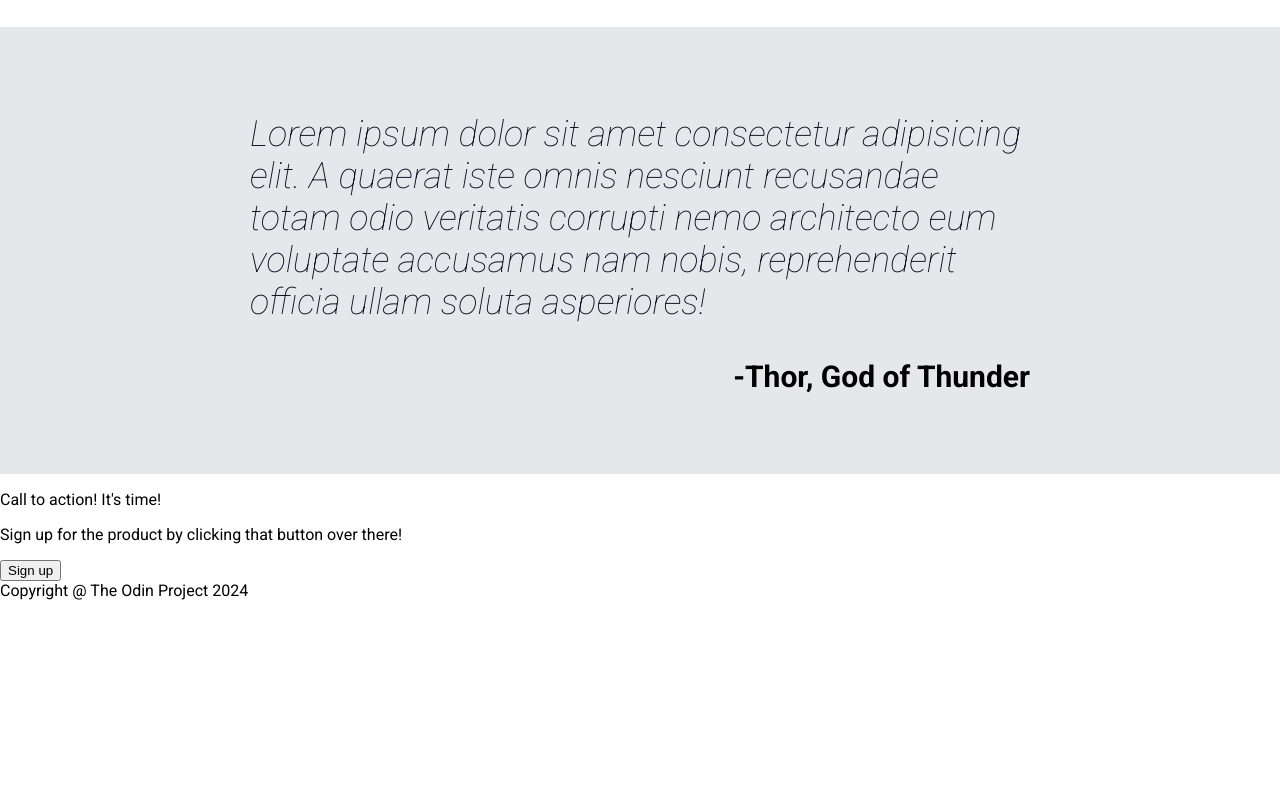
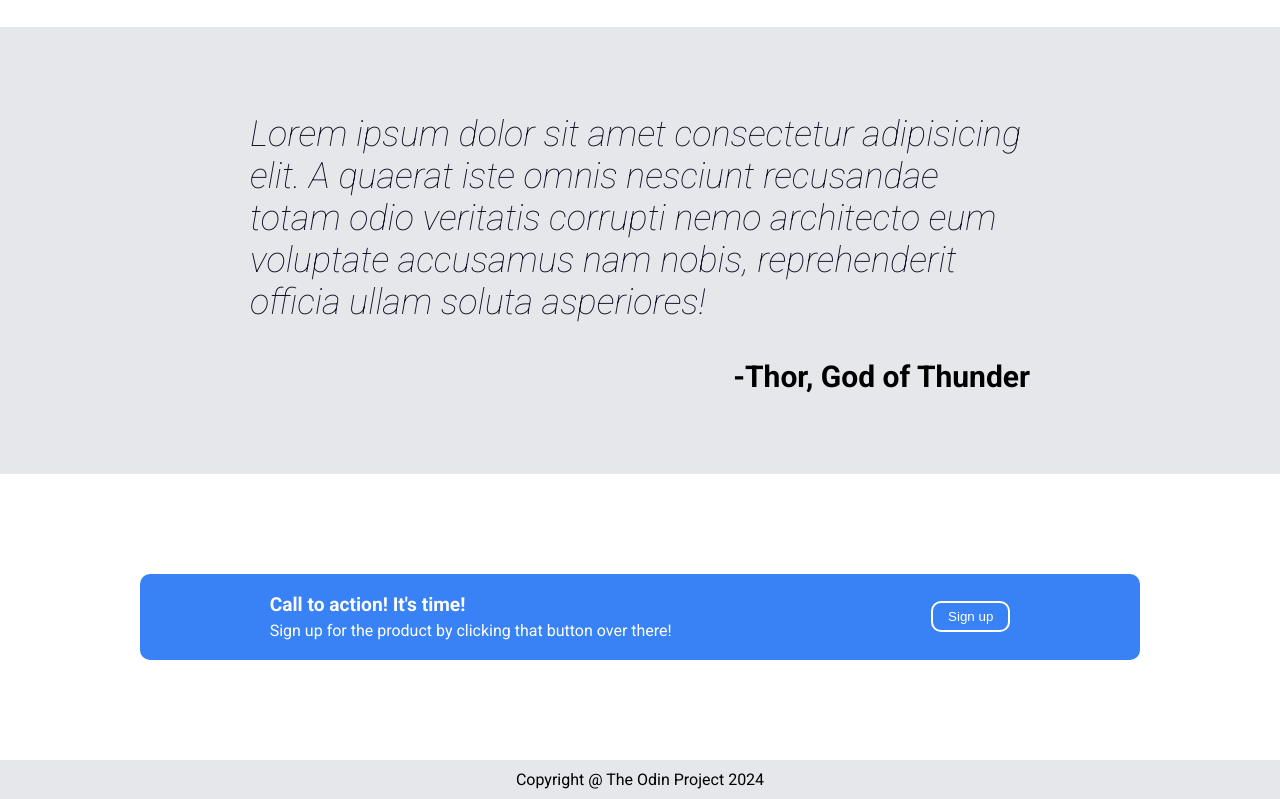
Before and after one commit to Goooble/odin-landing-page, a plain HTML site: page index.html in a window 1280 px wide. Shown: the part 799-1598 px from the top of the page. Before the commit the page ends 1399 px from the top, so only its background shows below. Drawn offline with Linux system fonts and the light colour scheme.

Commit message:
Add styling to the CTA and footer
The project is finished!

```diff
--- a/style.css
+++ b/style.css
@@ -4,9 +4,6 @@
 body {
   margin: 0;
   padding: 0;
-  /* display: flex;
-  flex-direction: column;
-  align-items: center; */
   font-family: "Roboto", sans-serif;
 }
 
@@ -87,6 +84,7 @@ a {
   display: flex;
   justify-content: space-between;
   gap:50px;
+  flex-wrap: wrap;
 }
 
 .img-rows div {
@@ -119,3 +117,42 @@ a {
   font-size: 30px;
   font-style: normal;
 }
+
+.cta-container {
+  display:flex;
+  background-color: #3882f6 ;
+  color: white;
+  width: 1000px;
+  margin: 100px auto;
+  box-sizing: border-box;
+  border-radius: 10px;
+  justify-content: space-around;
+  align-items: center;
+  flex-wrap: wrap;
+}
+
+.cta-title {
+  font-weight: 600;
+  font-size: larger;
+  margin-bottom: 5px;
+}
+.cta-subtext {
+  margin-top: 0;
+  margin-bottom: 20px;
+}
+
+.cta-container button{
+  color: white;
+  border-radius: 10px;
+  border: 2px solid white;
+  background-color: #3882f6;
+  padding: 6px 15px;
+}
+
+.footer {
+  background-color: #E5E7EB;
+  padding: 10px;
+  display: flex;
+  justify-content: center;
+  align-items: center;
+}
```
